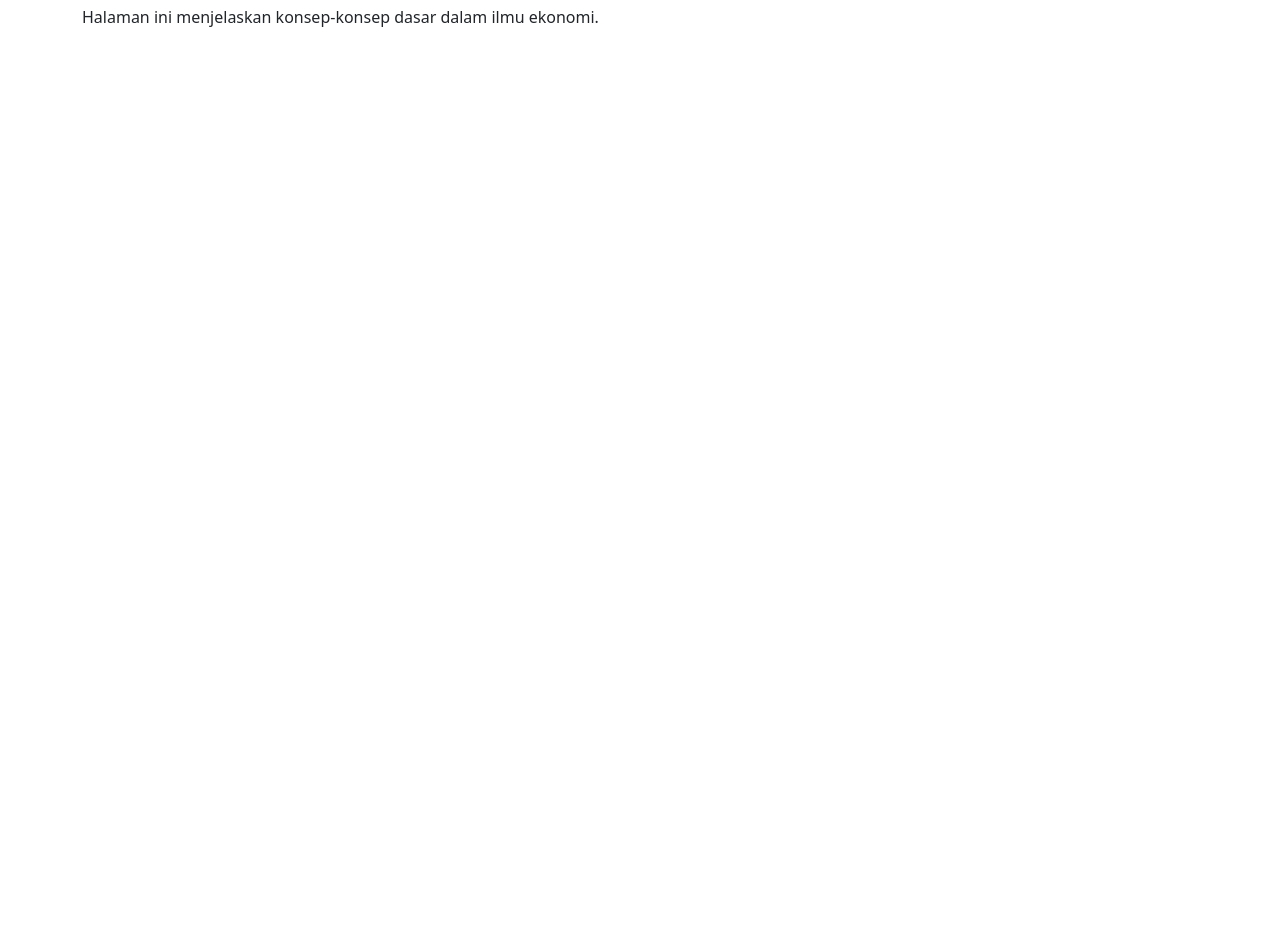
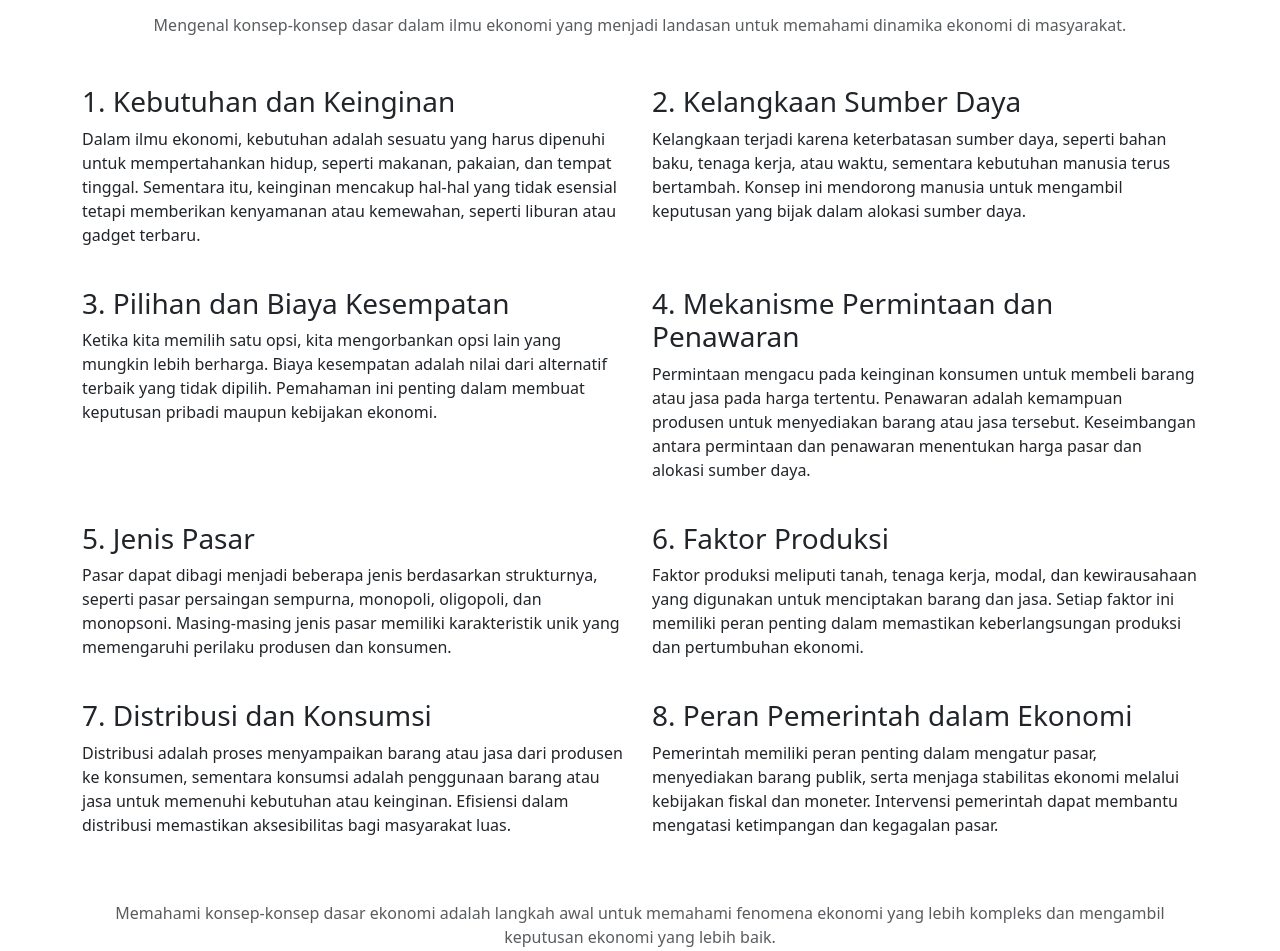
Before and after one commit to aldifnbb/web-proyek, a React (Create React App) app: page /ekonomi-konsep in a window 1280 px wide. Shown: the part 161-1112 px from the top of the page. Before the commit the page ends 800 px from the top, so only its background shows below. Built offline with nearby package versions, Linux system fonts and the light colour scheme; sample sign-in values are in the browser's storage.

Commit message:
konsep&perkembangan

```diff
--- a/src/pages/Konsep.js
+++ b/src/pages/Konsep.js
@@ -3,10 +3,97 @@ import React from "react";
 const EkonomiKonsep = () => {
     return (
         <div className="container mt-5">
-            <h1 data-aos="fade-right">Konsep Ekonomi</h1>
-            <p data-aos="fade-up">
-                Halaman ini menjelaskan konsep-konsep dasar dalam ilmu ekonomi.
+            <h1 data-aos="fade-right" className="text-center">
+                Konsep Dasar Ekonomi
+            </h1>
+            <p data-aos="fade-up" className="mt-3 text-muted text-center">
+                Mengenal konsep-konsep dasar dalam ilmu ekonomi yang menjadi landasan untuk memahami dinamika ekonomi di masyarakat.
             </p>
+
+            <div className="row mt-5">
+                <div className="col-md-6" data-aos="fade-up" data-aos-delay="200">
+                    <h3>1. Kebutuhan dan Keinginan</h3>
+                    <p>
+                        Dalam ilmu ekonomi, kebutuhan adalah sesuatu yang harus dipenuhi untuk mempertahankan hidup, seperti makanan,
+                        pakaian, dan tempat tinggal. Sementara itu, keinginan mencakup hal-hal yang tidak esensial tetapi memberikan
+                        kenyamanan atau kemewahan, seperti liburan atau gadget terbaru.
+                    </p>
+                </div>
+
+                <div className="col-md-6" data-aos="fade-up" data-aos-delay="300">
+                    <h3>2. Kelangkaan Sumber Daya</h3>
+                    <p>
+                        Kelangkaan terjadi karena keterbatasan sumber daya, seperti bahan baku, tenaga kerja, atau waktu,
+                        sementara kebutuhan manusia terus bertambah. Konsep ini mendorong manusia untuk mengambil keputusan yang bijak
+                        dalam alokasi sumber daya.
+                    </p>
+                </div>
+            </div>
+
+            <div className="row mt-4">
+                <div className="col-md-6" data-aos="fade-up" data-aos-delay="400">
+                    <h3>3. Pilihan dan Biaya Kesempatan</h3>
+                    <p>
+                        Ketika kita memilih satu opsi, kita mengorbankan opsi lain yang mungkin lebih berharga.
+                        Biaya kesempatan adalah nilai dari alternatif terbaik yang tidak dipilih. Pemahaman ini penting dalam membuat
+                        keputusan pribadi maupun kebijakan ekonomi.
+                    </p>
+                </div>
+
+                <div className="col-md-6" data-aos="fade-up" data-aos-delay="500">
+                    <h3>4. Mekanisme Permintaan dan Penawaran</h3>
+                    <p>
+                        Permintaan mengacu pada keinginan konsumen untuk membeli barang atau jasa pada harga tertentu.
+                        Penawaran adalah kemampuan produsen untuk menyediakan barang atau jasa tersebut. Keseimbangan antara permintaan
+                        dan penawaran menentukan harga pasar dan alokasi sumber daya.
+                    </p>
+                </div>
+            </div>
+
+            <div className="row mt-4">
+                <div className="col-md-6" data-aos="fade-up" data-aos-delay="600">
+                    <h3>5. Jenis Pasar</h3>
+                    <p>
+                        Pasar dapat dibagi menjadi beberapa jenis berdasarkan strukturnya, seperti pasar persaingan sempurna,
+                        monopoli, oligopoli, dan monopsoni. Masing-masing jenis pasar memiliki karakteristik unik yang memengaruhi
+                        perilaku produsen dan konsumen.
+                    </p>
+                </div>
+
+                <div className="col-md-6" data-aos="fade-up" data-aos-delay="700">
+                    <h3>6. Faktor Produksi</h3>
+                    <p>
+                        Faktor produksi meliputi tanah, tenaga kerja, modal, dan kewirausahaan yang digunakan untuk menciptakan barang
+                        dan jasa. Setiap faktor ini memiliki peran penting dalam memastikan keberlangsungan produksi dan pertumbuhan ekonomi.
+                    </p>
+                </div>
+            </div>
+
+            <div className="row mt-4">
+                <div className="col-md-6" data-aos="fade-up" data-aos-delay="800">
+                    <h3>7. Distribusi dan Konsumsi</h3>
+                    <p>
+                        Distribusi adalah proses menyampaikan barang atau jasa dari produsen ke konsumen, sementara konsumsi adalah
+                        penggunaan barang atau jasa untuk memenuhi kebutuhan atau keinginan. Efisiensi dalam distribusi memastikan aksesibilitas
+                        bagi masyarakat luas.
+                    </p>
+                </div>
+
+                <div className="col-md-6" data-aos="fade-up" data-aos-delay="900">
+                    <h3>8. Peran Pemerintah dalam Ekonomi</h3>
+                    <p>
+                        Pemerintah memiliki peran penting dalam mengatur pasar, menyediakan barang publik, serta menjaga stabilitas ekonomi
+                        melalui kebijakan fiskal dan moneter. Intervensi pemerintah dapat membantu mengatasi ketimpangan dan kegagalan pasar.
+                    </p>
+                </div>
+            </div>
+
+            <div className="mt-5 text-center" data-aos="fade-up" data-aos-delay="1000">
+                <p className="text-muted">
+                    Memahami konsep-konsep dasar ekonomi adalah langkah awal untuk memahami fenomena ekonomi yang lebih kompleks dan
+                    mengambil keputusan ekonomi yang lebih baik.
+                </p>
+            </div>
         </div>
     );
 };
--- a/src/pages/Perkembangan.js
+++ b/src/pages/Perkembangan.js
@@ -3,10 +3,80 @@ import React from "react";
 const EkonomiPerkembangan = () => {
     return (
         <div className="container mt-5">
-            <h1 data-aos="fade-right">Perkembangan Ekonomi</h1>
-            <p data-aos="fade-up">
-                Halaman ini mengulas perkembangan ekonomi dari berbagai perspektif.
+            <h1 data-aos="fade-right" className="text-center">
+                Perjalanan dan Dinamika Perkembangan Ekonomi
+            </h1>
+            <p data-aos="fade-up" className="mt-3 text-muted text-center">
+                Ulasan menyeluruh mengenai bagaimana ekonomi berkembang dari masa ke masa,
+                faktor pendorong utama, hingga dampaknya terhadap kehidupan masyarakat global.
             </p>
+
+            <div className="row mt-5">
+                <div className="col-md-6" data-aos="fade-up" data-aos-delay="200">
+                    <h3>1. Sejarah Awal Perkembangan Ekonomi</h3>
+                    <p>
+                        Dari sistem barter hingga ekonomi berbasis uang, sejarah perkembangan ekonomi
+                        menunjukkan evolusi cara manusia memenuhi kebutuhan hidupnya. Revolusi industri di abad ke-18
+                        menjadi titik balik penting dengan pengenalan mesin dan produksi massal yang mengubah cara manusia bekerja.
+                    </p>
+                </div>
+
+                <div className="col-md-6" data-aos="fade-up" data-aos-delay="300">
+                    <h3>2. Faktor Utama Pendorong Ekonomi</h3>
+                    <p>
+                        Kemajuan teknologi, kebijakan ekonomi yang strategis, pendidikan yang berkualitas,
+                        serta pertumbuhan perdagangan internasional adalah pendorong utama perkembangan ekonomi.
+                        Investasi pada infrastruktur dan sumber daya manusia juga berperan besar dalam mempercepat perubahan.
+                    </p>
+                </div>
+            </div>
+
+            <div className="row mt-4">
+                <div className="col-md-6" data-aos="fade-up" data-aos-delay="400">
+                    <h3>3. Globalisasi dan Transformasi Ekonomi</h3>
+                    <p>
+                        Era globalisasi membuka pintu bagi kolaborasi lintas negara.
+                        Perdagangan bebas, aliran investasi, dan inovasi global mempercepat pertumbuhan ekonomi dunia,
+                        tetapi juga membawa tantangan seperti kesenjangan ekonomi dan isu keberlanjutan.
+                    </p>
+                </div>
+
+                <div className="col-md-6" data-aos="fade-up" data-aos-delay="500">
+                    <h3>4. Era Ekonomi Digital</h3>
+                    <p>
+                        Di abad ke-21, ekonomi digital menjadi penggerak utama pertumbuhan.
+                        Platform e-commerce, fintech, dan teknologi blockchain menciptakan peluang baru,
+                        tetapi juga mengharuskan bisnis tradisional untuk beradaptasi.
+                    </p>
+                </div>
+            </div>
+
+            <div className="row mt-4">
+                <div className="col-md-6" data-aos="fade-up" data-aos-delay="600">
+                    <h3>5. Tantangan dan Krisis Ekonomi</h3>
+                    <p>
+                        Perkembangan ekonomi tidak lepas dari tantangan, seperti ketimpangan sosial,
+                        dampak perubahan iklim, dan ketidakstabilan geopolitik.
+                        Krisis global seperti pandemi juga menunjukkan perlunya ketahanan ekonomi yang lebih baik.
+                    </p>
+                </div>
+
+                <div className="col-md-6" data-aos="fade-up" data-aos-delay="700">
+                    <h3>6. Dampak pada Kehidupan Masyarakat</h3>
+                    <p>
+                        Perkembangan ekonomi telah memberikan manfaat besar, seperti peningkatan kualitas hidup,
+                        inovasi medis, dan pendidikan yang lebih mudah diakses. Namun, efek samping seperti urbanisasi yang tidak terkendali
+                        dan eksploitasi sumber daya alam perlu diatasi untuk menciptakan pembangunan yang berkelanjutan.
+                    </p>
+                </div>
+            </div>
+
+            <div className="mt-5 text-center" data-aos="fade-up" data-aos-delay="800">
+                <p className="text-muted">
+                    Memahami dinamika perkembangan ekonomi adalah langkah awal untuk menghadapi tantangan global
+                    dan memanfaatkan peluang dalam menciptakan dunia yang lebih adil dan berkelanjutan.
+                </p>
+            </div>
         </div>
     );
 };
```
